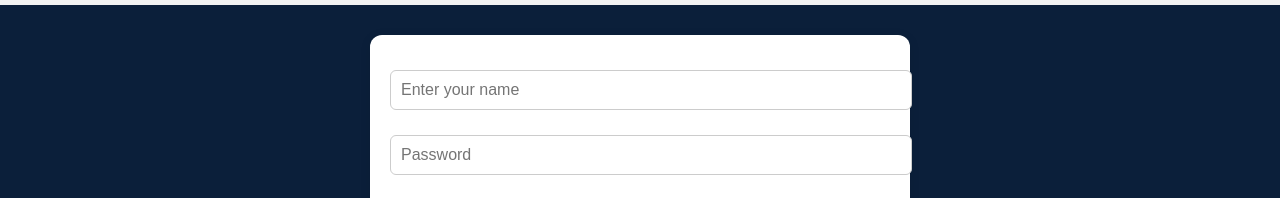
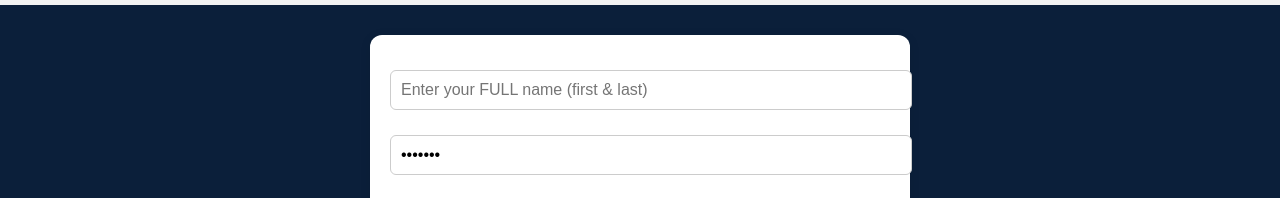
Before and after one commit to kthompson5/thompson-family-pickem, a website: page public/index.html in a window 1280 px wide. Shown: the part 138-336 px from the top of the page. Drawn offline with Linux system fonts and the light colour scheme.

Commit message:
index.html

```diff
--- a/public/index.html
+++ b/public/index.html
@@ -5,6 +5,14 @@
   <meta name="viewport" content="width=device-width, initial-scale=1.0"/>
   <title>Thompson Family Pick 'Em</title>
   <link rel="stylesheet" href="style.css" />
+  <style>
+    .main-wrapper {
+      display: flex;
+      justify-content: center;
+      align-items: center;
+      flex-direction: column;
+    }
+  </style>
 </head>
 <body>
   <header class="header-bar">
@@ -15,15 +23,17 @@
     </nav>
   </header>
 
+  <div class="main-wrapper">
     <section class="form-area">
-    <input type="text" id="player" placeholder="Enter your name" />
-    <input type="password" id="password" placeholder="Password" />
+      <input type="text" id="player" placeholder="Enter your FULL name (first & last)" />
+      <input type="password" id="password" value="goirish" />
 
       <div id="games"></div>
 
       <button onclick="submitPicks()">Submit Picks</button>
       <p id="status"></p>
     </section>
+  </div>
 
   <section class="leaderboard-link" style="text-align:center;">
     <a href="/leaderboard.html">🏆 View Full Leaderboard</a>
```
Lines whose indentation alone changed are shown as unchanged.
